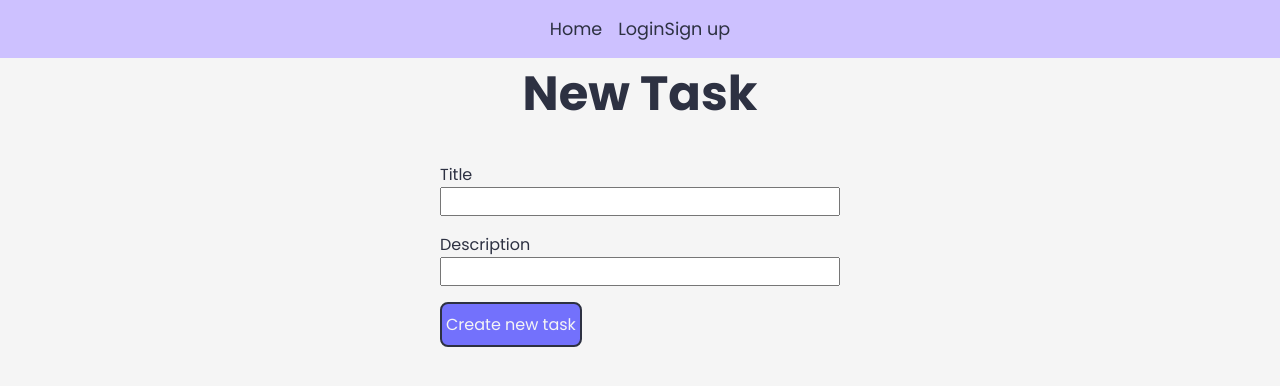
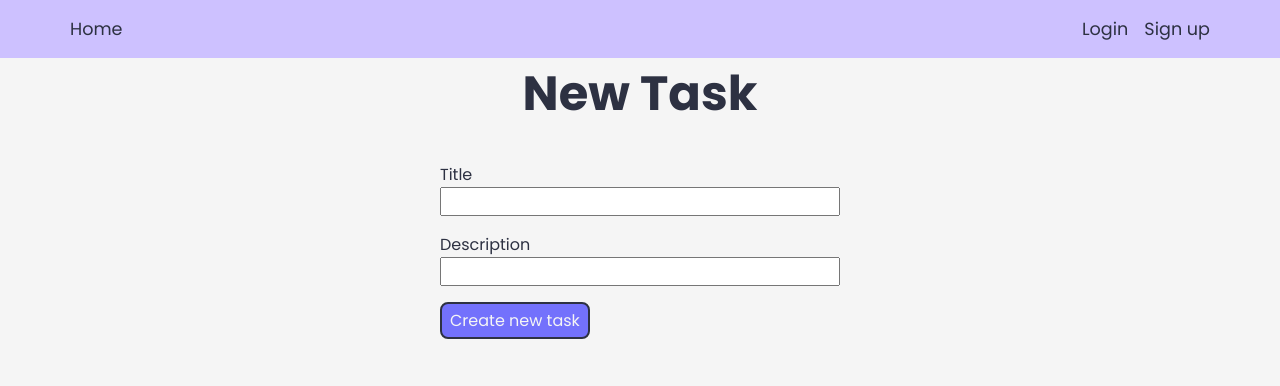
Before and after one commit to beyer96/express-todo, a React (Vite) app in the folder frontend/: page /tasks/new in a window 1280 px wide. Shown: the top 386 px of the page. Built offline with nearby package versions, Linux system fonts and the light colour scheme; no server answers.

Commit message:
Improve navigation layout little bit

```diff
--- a/frontend/src/components/Navigation.tsx
+++ b/frontend/src/components/Navigation.tsx
@@ -1,4 +1,5 @@
 import { NavLink, useNavigate } from "react-router";
+import { LuUser } from "react-icons/lu";
 import { useAppDispatch, useAppSelector } from "../store/index.js";
 import axiosInstance from "../axios.js";
 import { LOCAL_STORAGE_ACCESS_TOKEN_KEY } from "../utils.js";
@@ -29,21 +30,33 @@ export default function Navigation() {
         </li>
         {user.username
           ? (
+            <li>
+              <NavLink to="/tasks">Tasks</NavLink>
+            </li>
+          ) : null}
+      </ul>
+      <ul>
+        {user.username
+          ? (
             <>
               <li>
-              <NavLink to="/tasks">Tasks</NavLink>
-            </li>
+                <LuUser />
+                <span className="ms-1">{user.username}</span>
+              </li>
               <li>
-                {user.username}
                 <button type="button" className="logout" onClick={handleLogout}>Log out</button>
               </li>
             </>
           )
           : (
+          <>
             <li>
               <NavLink to="/login">Login</NavLink>
+            </li>
+            <li>
               <NavLink to="/signup">Sign up</NavLink>
             </li>
+          </>
           )
         }
       </ul>
--- a/frontend/src/stylesheets/nav.scss
+++ b/frontend/src/stylesheets/nav.scss
@@ -1,10 +1,13 @@
 nav {
+  display: flex;
+  justify-content: space-between;
+  align-items: center;
   padding: 16px 70px;
   background-color: $periwinkle;
 
   ul {
     display: flex;
-    justify-content: center;
+    align-items: center;
     list-style-type: none;
     gap: 16px;
 
@@ -22,4 +25,10 @@ nav {
       }
     }
   }
+
+  button {
+    @extend .btn;
+
+    color: $gunmetal;
+  }
 }
--- a/frontend/src/stylesheets/utilities.scss
+++ b/frontend/src/stylesheets/utilities.scss
@@ -48,6 +48,10 @@
     margin-top: $value;
   }
 
+  .ms-#{$size} {
+    margin-left: $value;
+  }
+
   .gap-#{$size} {
     gap: $value;
   }
@@ -61,7 +65,7 @@
 
 .btn {
   color: $whitesmoke;
-  padding: 0.5rem 0.25rem;
+  padding: 0.25rem 0.5rem;
   border: 2px solid $gunmetal;
   border-radius: 0.5rem;
   text-decoration: none;
```
